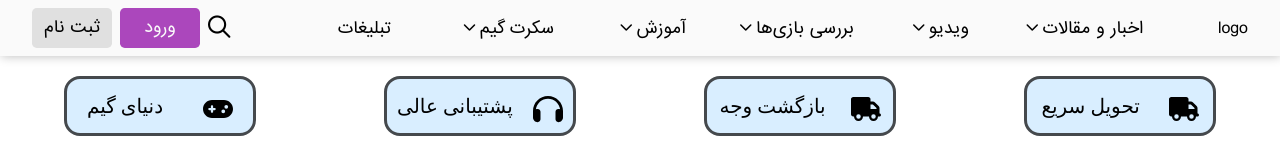
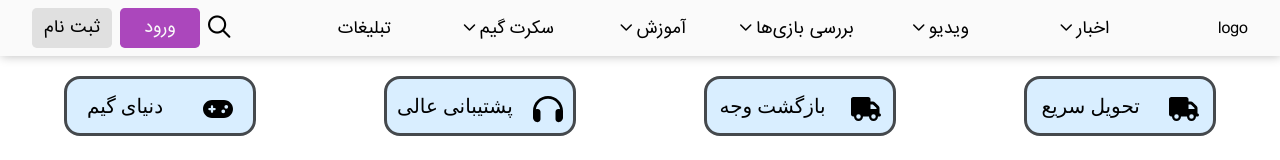
Before and after one commit to 8rs1/Secret-Game, a Vue app: page / in a window 1280 px wide. Shown: the top 160 px of the page. Built offline with nearby package versions, Linux system fonts and the light colour scheme.

Commit message:
fix:i chaged name news

```diff
--- a/src/components/HeaderPage.vue
+++ b/src/components/HeaderPage.vue
@@ -6,7 +6,7 @@
       <nav class="nav">
         <ul class="navbar">
           <li class="nav-item">
-            اخبار و مقالات
+            اخبار
             <i class="far fa-angle-down"></i>
             <ul class="submenu">
               <li class="submenu-item"><RouterLink to="javascript:void(0)">لورم1</RouterLink></li>
```
